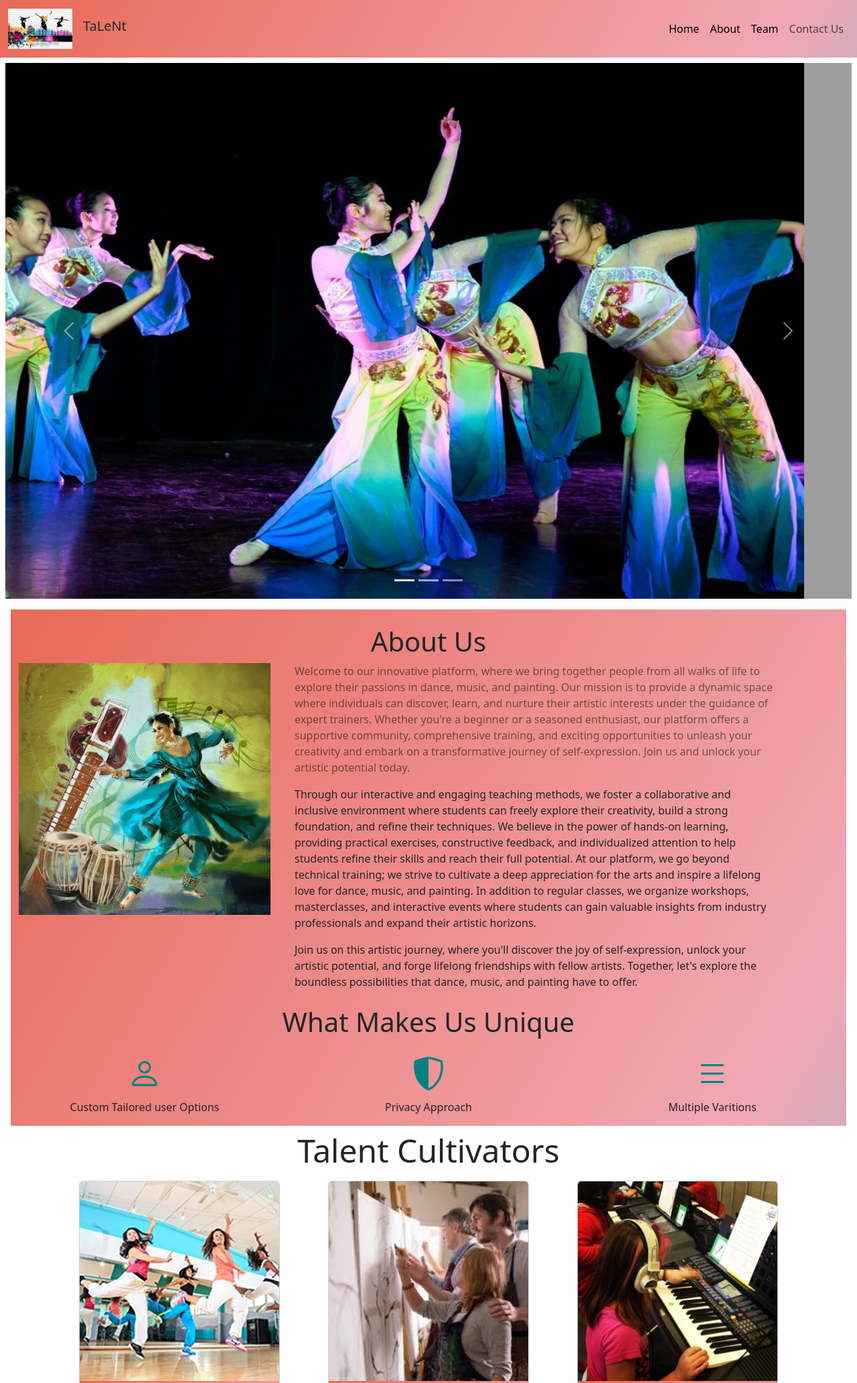
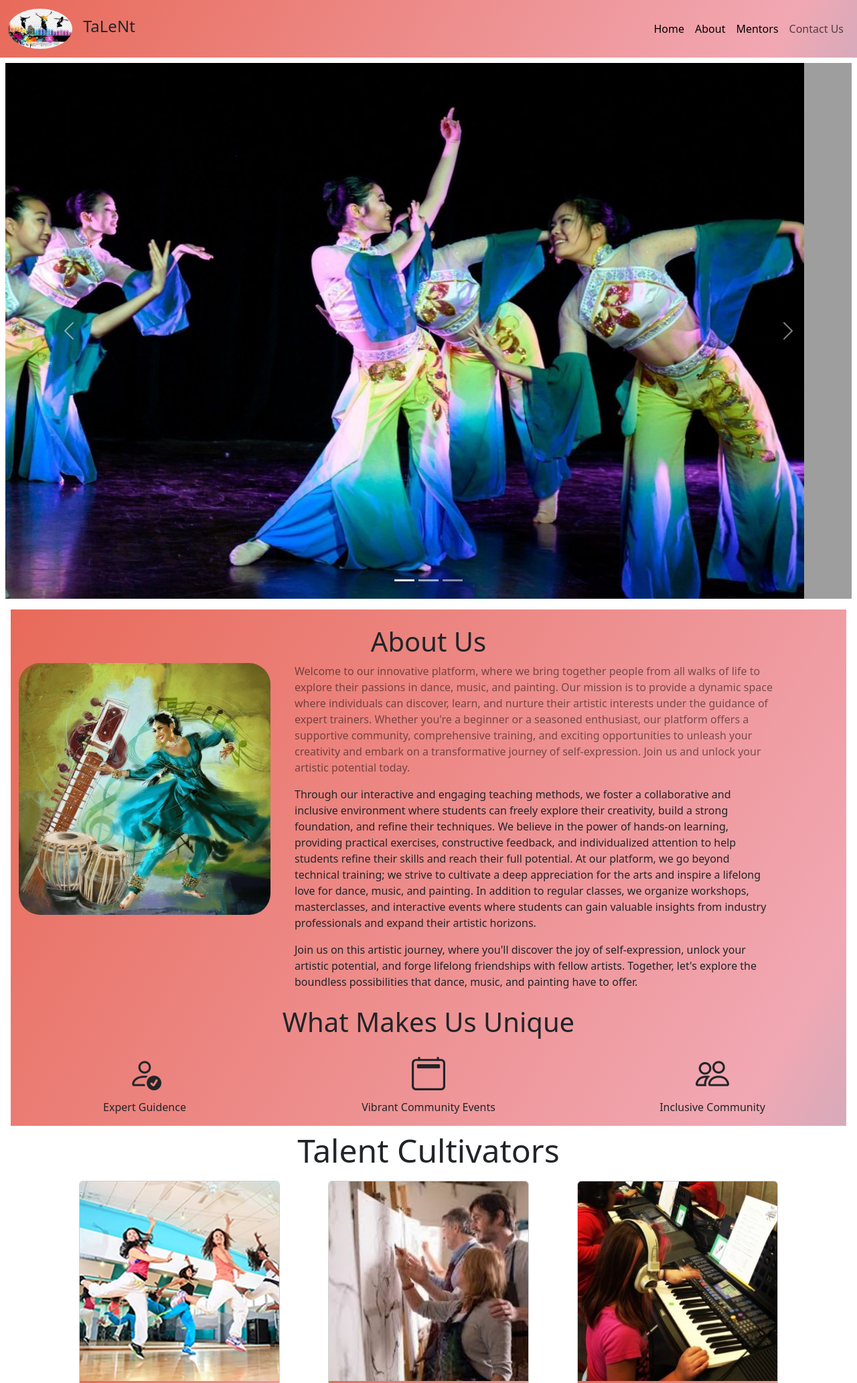
Before and after one commit to sowjanya-ck/Singlepage-Website, a plain HTML site: page index.html in a window 1280 px wide. Shown: the top 2065 px of the page at 67% size. Drawn offline with nearby package versions, Linux system fonts and the light colour scheme; grey boxes are pictures that could not be loaded.

Commit message:
update-recent

```diff
--- a/index.html
+++ b/index.html
@@ -38,11 +38,11 @@
         <nav class="navbar navbar-expand-lg navbar-light gradient-background">
             <div class="container-fluid">
                 <a href="#" class="navbar-brand">
-                    <img src="assets/logo2.png" height="60" alt="Brand logo">
+                    <img src="assets/logo2.png" class="rounded-circle" height="60" alt="Brand logo">
 
                 </a>
 
-                <h5  style="text-align: center;"> TaLeNt</h5>
+                <h4  style="text-align: center;"> TaLeNt</h4>
                 <button type="button" class="navbar-toggler" data-bs-toggle="collapse" data-bs-target="#navbar1">
                     <i class="bi bi-list"></i>
                 </button>
@@ -50,7 +50,7 @@
                     <div class="navbar-nav ms-auto">
                         <a href="#" class="nav-item nav-link active">Home</a>
                         <a href="#about-us" class="nav-item nav-link active">About</a>
-                        <a href="#team" class="nav-item nav-link active">Team</a>
+                        <a href="#team" class="nav-item nav-link active">Mentors</a>
                         <a href="#contact" class="nav-item nav-link">Contact Us</a>
                     </div>
                 </div>
@@ -90,7 +90,7 @@
             <div class="row">
                 <div class="col-md-4">
                     <div class="container">
-                        <img src="assets/every.jpg" class="d-block img-fluid" alt="About us" >
+                        <img src="assets/every.jpg" class="d-block img-fluid rounded-5" alt="About us" >
 
                     </div>
                 </div>
@@ -111,21 +111,22 @@
                 <h6 class="display-6 text-center p-2">What Makes Us Unique</h6>
                 <div class="col-md-4">
                     <div class="container text-center">
-                        <span class="bi bi-person color-teal icon-lg"></span>
-                        <p>Custom Tailored user Options</p>
+                        <span class="bi bi-person-check text-dark icon-lg"></span>
+                        <p>Expert Guidence</p>
                     </div>
                 </div>
+
                 <div class="col-md-4">
                     <div class="container text-center">
-                        <span class="bi bi-shield-shaded color-teal icon-lg"></span>
-                        <p>Privacy Approach </p>
+                        <span class="bi bi bi-calendar2 text-dark icon-lg"></span>
+                        <p>Vibrant Community Events</p>
                     </div>
 
                 </div>
                 <div class="col-md-4">
                     <div class="container text-center">
-                        <span class="bi bi-list color-teal icon-lg"></span>
-                        <p>Multiple Varitions</p>
+                        <span class="bi bi-people text-dark icon-lg"></span>
+                        <p>Inclusive Community </p>
                     </div>
 
                 </div>
@@ -240,19 +241,19 @@
             <div class="row">
                 <div class="col-md-9">
                     <div class="container m-5">
-                        <img src="assets/logo2.png" height="40px" class="bg-dark">
+                        <img src="assets/logo2.png" height="40px" class="bg-dark rounded-circle">
                         <div>
-                            <p class="text-white">Our vision is to inspire, provoke thought, and create visual masterpieces that leave a lasting impression on all who view our work.We aspire to deliver soul-stirring performances, showcasing our musical expertise, innovation, and emotional depth while inspiring a love for music in all who hear us.We strive to showcase the power of movement, inspire others, and leave a lasting impact through our passion, precision, and unity as a dance team.</p>
+                            <p class="text-dark">Our vision is to inspire, provoke thought, and create visual masterpieces that leave a lasting impression on all who view our work.We aspire to deliver soul-stirring performances, showcasing our musical expertise, innovation, and emotional depth while inspiring a love for music in all who hear us.We strive to showcase the power of movement, inspire others, and leave a lasting impact through our passion, precision, and unity as a dance team.</p>
                         </div>
                     </div>
 
                 </div>
                 <div class="col-md-3">
                     <div class="container m-5 ">
-                        <p class="text-white fs-5" >  Quick Links</p>
+                        <p class="text-dark fs-5" >  Quick Links</p>
                         <ul class="remove-bullets remove-text-decoration">
-                            <li><a href="#about-us" class="remove-text-decoration text-white"> About Us</a></li>
-                            <li><a href="#contact" class="remove-text-decoration text-white"> Contact Us</a></li>
+                            <li><a href="#about-us" class="remove-text-decoration text-dark"> About Us</a></li>
+                            <li><a href="#contact" class="remove-text-decoration text-dark"> Contact Us</a></li>
                         </ul>
                     </div>
 
@@ -260,7 +261,7 @@
             </div>
             <div class="row">
                 <div class="text-white text-center">
-                    <p>All rights reserved &copy 2023, <a href="TaLeNt.ai">TaLeNT.Team</a></p>
+                    <p>All rights reserved &copy 2023, <a href="#" class="text-white">TaLeNt </a></p>
                 </div>
             </div>
         </div>
```
